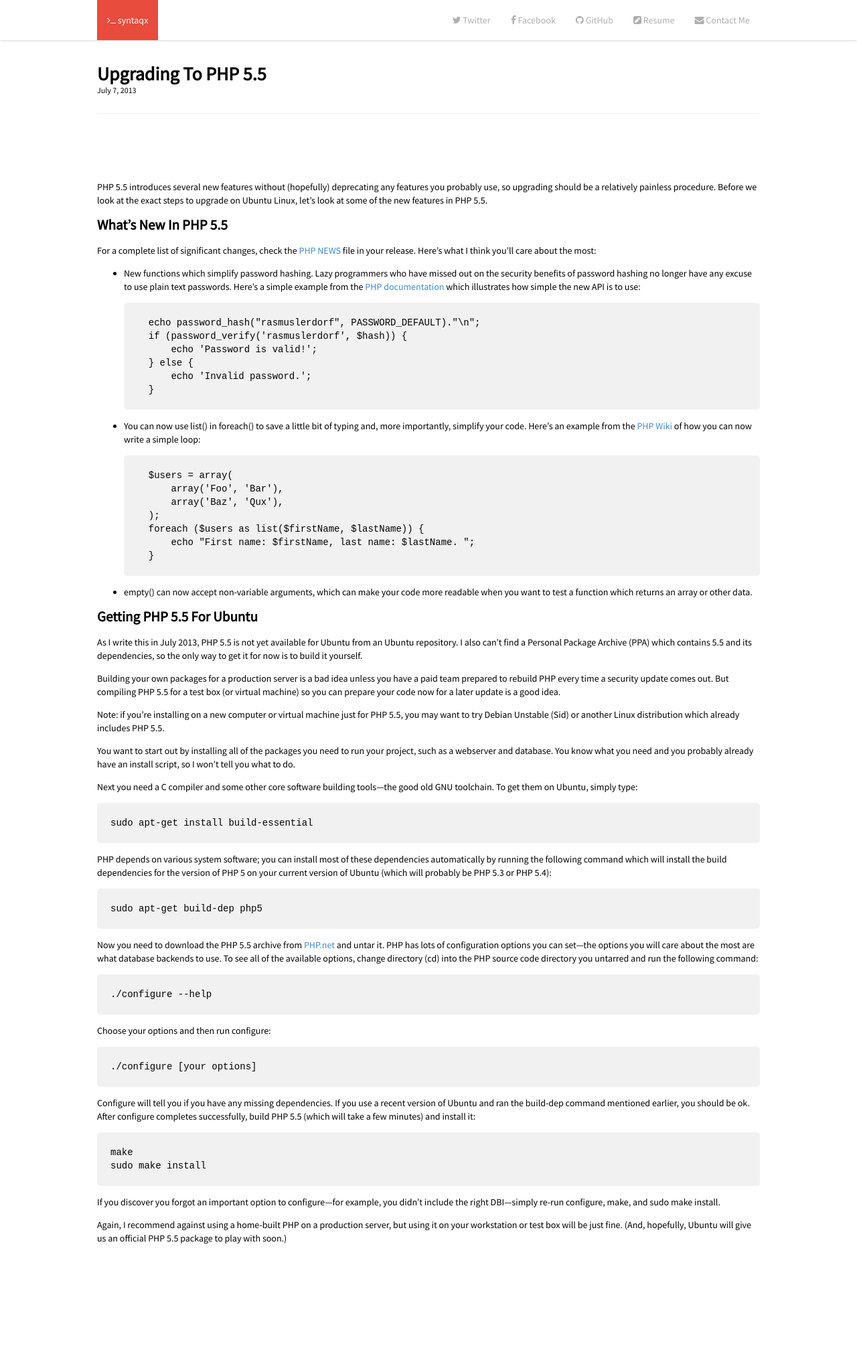
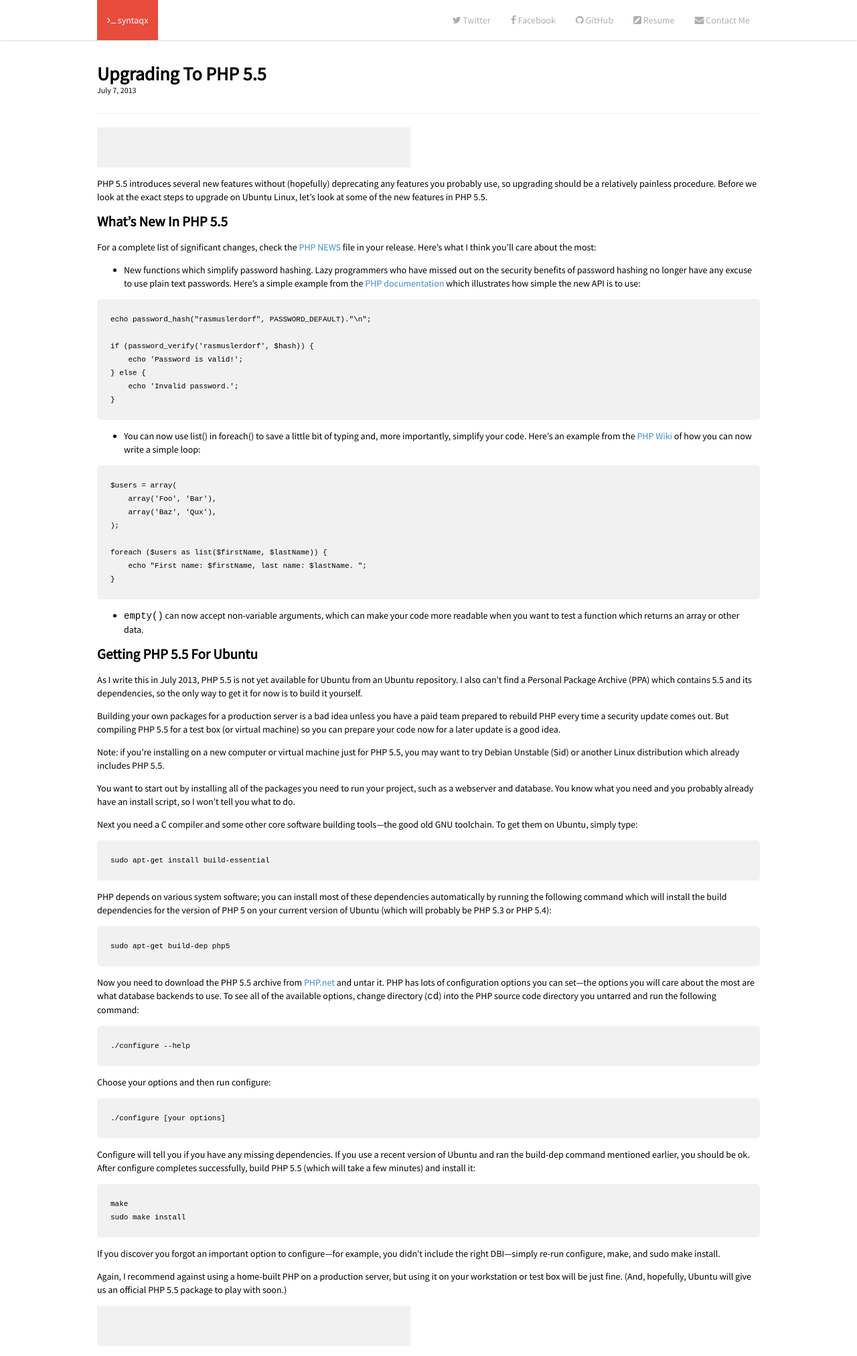
Before and after one commit to syntaqx/syntaqx.github.io, a Jekyll site: the page built from _posts/2013-07-07-upgrading-to-php55.md, in a window 1280 px wide. Shown: the whole page at 67% size. Built offline with Jekyll 4.4.1, drawn with Linux system fonts in a browser that asks for light colours; nearby versions of some CDN libraries; Markdown is read by kramdown in place of the engine named in the settings; before the commit the page ends 1953 px from its top, so only the background shows below that.

Commit message:
cleaning up adsense integration and some style tweaks

````diff
--- /dev/null
+++ b/_includes/adsense.html
@@ -0,0 +1,8 @@
+<div class="adsense-block">
+  <script async src="//pagead2.googlesyndication.com/pagead/js/adsbygoogle.js"></script>
+  <!-- Base Ad -->
+  <ins class="adsbygoogle" style="display:inline-block;width:468px;height:60px" data-ad-client="ca-pub-9560270744103927" data-ad-slot="2915048099"></ins>
+  <script>
+  (adsbygoogle = window.adsbygoogle || []).push({});
+  </script>
+</div>
--- a/_layouts/post.html
+++ b/_layouts/post.html
@@ -9,26 +9,10 @@ layout: default
       <time>{{ page.date | date: "%B %e, %Y" }}</time>
     </header>
 
-    <script async src="//pagead2.googlesyndication.com/pagead/js/adsbygoogle.js"></script>
-    <!-- Base Ad -->
-    <ins class="adsbygoogle"
-         style="display:inline-block;width:468px;height:60px"
-         data-ad-client="ca-pub-9560270744103927"
-         data-ad-slot="2915048099"></ins>
-    <script>
-    (adsbygoogle = window.adsbygoogle || []).push({});
-    </script>
+    {% include adsense.html %}
 
     {{ content }}
 
 </article>
 
-<script async src="//pagead2.googlesyndication.com/pagead/js/adsbygoogle.js"></script>
-<!-- Base Ad -->
-<ins class="adsbygoogle"
-     style="display:inline-block;width:468px;height:60px"
-     data-ad-client="ca-pub-9560270744103927"
-     data-ad-slot="2915048099"></ins>
-<script>
-(adsbygoogle = window.adsbygoogle || []).push({});
-</script>
+{% include adsense.html %}
--- a/_posts/2013-07-07-upgrading-to-php55.md
+++ b/_posts/2013-07-07-upgrading-to-php55.md
@@ -3,107 +3,119 @@ layout: post
 title: Upgrading To PHP 5.5
 ---
 
-PHP 5.5 introduces several new features without (hopefully) deprecating
-any features you probably use, so upgrading should be a relatively
-painless procedure. Before we look at the exact steps to upgrade on
-Ubuntu Linux, let's look at some of the new features in PHP 5.5.
+PHP 5.5 introduces several new features without (hopefully) deprecating any
+features you probably use, so upgrading should be a relatively painless
+procedure. Before we look at the exact steps to upgrade on Ubuntu Linux, let's
+look at some of the new features in PHP 5.5.
 
 ## What's New In PHP 5.5
 
-For a complete list of significant changes, check the [PHP
-NEWS](https://github.com/php/php-src/blob/php-5.5.0alpha1/NEWS) file in
+For a complete list of significant changes, check the
+[PHP NEWS](https://github.com/php/php-src/blob/php-5.5.0alpha1/NEWS) file in
 your release.  Here's what I think you'll care about the most:
 
-* New functions which simplify password hashing.  Lazy programmers who
-have missed out on the security benefits of password hashing no longer
-have any excuse to use plain text passwords.  Here's a simple example
-from the [PHP documentation](http://php.net/manual/en/function.password-hash.php)
-which illustrates how simple the new API is to use:
+* New functions which simplify password hashing. Lazy programmers who have
+  missed out on the security benefits of password hashing no longer have any
+  excuse to use plain text passwords.  Here's a simple example from the
+  [PHP documentation](http://php.net/manual/en/function.password-hash.php) which
+  illustrates how simple the new API is to use:
 
-        echo password_hash("rasmuslerdorf", PASSWORD_DEFAULT)."\n";
-        if (password_verify('rasmuslerdorf', $hash)) {
-            echo 'Password is valid!';
-        } else {
-            echo 'Invalid password.';
-        }
+```php
+echo password_hash("rasmuslerdorf", PASSWORD_DEFAULT)."\n";
 
-* You can now use list() in foreach() to save a little bit of typing
-and, more importantly, simplify your code.  Here's an example from the
-[PHP Wiki](https://wiki.php.net/rfc/foreachlist) of how you can now write a simple loop:
+if (password_verify('rasmuslerdorf', $hash)) {
+    echo 'Password is valid!';
+} else {
+    echo 'Invalid password.';
+}
+```
 
-        $users = array(
-            array('Foo', 'Bar'),
-            array('Baz', 'Qux'),
-        );
-        foreach ($users as list($firstName, $lastName)) {
-            echo "First name: $firstName, last name: $lastName. ";
-        }
+* You can now use list() in foreach() to save a little bit of typing and, more
+  importantly, simplify your code.  Here's an example from the
+  [PHP Wiki](https://wiki.php.net/rfc/foreachlist) of how you can now write a
+  simple loop:
 
-* empty() can now accept non-variable arguments, which can make your
-code more readable when you want to test a function which returns an
-array or other data.
+```php
+$users = array(
+    array('Foo', 'Bar'),
+    array('Baz', 'Qux'),
+);
 
+foreach ($users as list($firstName, $lastName)) {
+    echo "First name: $firstName, last name: $lastName. ";
+}
+```
+
+* `empty()` can now accept non-variable arguments, which can make your code more
+  readable when you want to test a function which returns an array or other
+  data.
 
 ## Getting PHP 5.5 For Ubuntu
 
-As I write this in July 2013, PHP 5.5 is not yet available for Ubuntu
-from an Ubuntu repository.  I also can't find a Personal Package Archive
-(PPA) which contains 5.5 and its dependencies, so the only way to get it for
-now is to build it yourself.
+As I write this in July 2013, PHP 5.5 is not yet available for Ubuntu from an
+Ubuntu repository.  I also can't find a Personal Package Archive (PPA) which
+contains 5.5 and its dependencies, so the only way to get it for now is to build
+it yourself.
 
-Building your own packages for a production server is a bad idea unless
-you have a paid team prepared to rebuild PHP every time a security
-update comes out.  But compiling PHP 5.5 for a test box (or virtual
-machine) so you can prepare your code now for a later update is a good
-idea.
+Building your own packages for a production server is a bad idea unless you have
+a paid team prepared to rebuild PHP every time a security update comes out. But
+compiling PHP 5.5 for a test box (or virtual machine) so you can prepare your
+code now for a later update is a good idea.
 
-Note: if you're installing on a new computer or virtual machine just for
-PHP 5.5, you may want to try Debian Unstable (Sid) or another Linux
-distribution which already includes PHP 5.5.
+Note: if you're installing on a new computer or virtual machine just for PHP
+5.5, you may want to try Debian Unstable (Sid) or another Linux distribution
+which already includes PHP 5.5.
 
-You want to start out by installing all of the packages you need to run
-your project, such as a webserver and database.  You know what you need
-and you probably already have an install script, so I won't tell you
-what to do.
+You want to start out by installing all of the packages you need to run your
+project, such as a webserver and database.  You know what you need and you
+probably already have an install script, so I won't tell you what to do.
 
-Next you need a C compiler and some other core software building
-tools---the good old GNU toolchain.  To get them on Ubuntu, simply type:
+Next you need a C compiler and some other core software building tools---the
+good old GNU toolchain.  To get them on Ubuntu, simply type:
 
-    sudo apt-get install build-essential
+```bash
+sudo apt-get install build-essential
+```
 
 PHP depends on various system software; you can install most of these
-dependencies automatically by running the following command which will
-install the build dependencies for the version of PHP 5 on your current
-version of Ubuntu (which will probably be PHP 5.3 or PHP 5.4):
+dependencies automatically by running the following command which will install
+the build dependencies for the version of PHP 5 on your current version of
+Ubuntu (which will probably be PHP 5.3 or PHP 5.4):
 
-    sudo apt-get build-dep php5
+```bash
+sudo apt-get build-dep php5
+```
 
-Now you need to download the PHP 5.5 archive from
-[PHP.net](http://php.net) and untar it. PHP has lots of configuration
-options you can set---the options you will care about the most are what
-database backends to use. To see all of the available options, change
-directory (cd) into the PHP source code directory you untarred and run
-the following command:
+Now you need to download the PHP 5.5 archive from [PHP.net](http://php.net) and
+untar it. PHP has lots of configuration options you can set---the options you
+will care about the most are what database backends to use. To see all of the
+available options, change directory (`cd`) into the PHP source code directory
+you untarred and run the following command:
 
-    ./configure --help
+```bash
+./configure --help
+```
 
 Choose your options and then run configure:
 
-    ./configure [your options]
+```bash
+./configure [your options]
+```
 
-Configure will tell you if you have any missing dependencies.  If you
-use a recent version of Ubuntu and ran the build-dep command mentioned
-earlier, you should be ok.  After configure completes successfully, build
-PHP 5.5 (which will take a few minutes) and install it:
+Configure will tell you if you have any missing dependencies.  If you use a
+recent version of Ubuntu and ran the build-dep command mentioned earlier, you
+should be ok.  After configure completes successfully, build PHP 5.5 (which will
+take a few minutes) and install it:
 
-    make
-    sudo make install
+```bash
+make
+sudo make install
+```
 
-If you discover you forgot an important option to configure---for
-example, you didn't include the right DBI---simply re-run configure,
-make, and sudo make install.
+If you discover you forgot an important option to configure---for example, you
+didn't include the right DBI---simply re-run configure, make, and sudo make
+install.
 
-Again, I recommend against using a home-built PHP on a production
-server, but using it on your workstation or test box will be just fine.
-(And, hopefully, Ubuntu will give us an official PHP 5.5 package to play
-with soon.)
+Again, I recommend against using a home-built PHP on a production server, but
+using it on your workstation or test box will be just fine. (And, hopefully,
+Ubuntu will give us an official PHP 5.5 package to play with soon.)
--- a/css/main.css
+++ b/css/main.css
@@ -24,6 +24,7 @@ pre {
   background-color: #f1f1f1;
   border-radius: 5px;
   padding: 20px;
+  font-size: 11px;
 }
 
 .container,
@@ -123,3 +124,9 @@ pre {
   display: block;
   font-size: 12px;
 }
+
+.adsense-block {
+  background-color: #f1f1f1;
+  width: 468px;
+  height: 60px;
+}
````
Also changed, not shown: index.html (+2 -12 lines).
